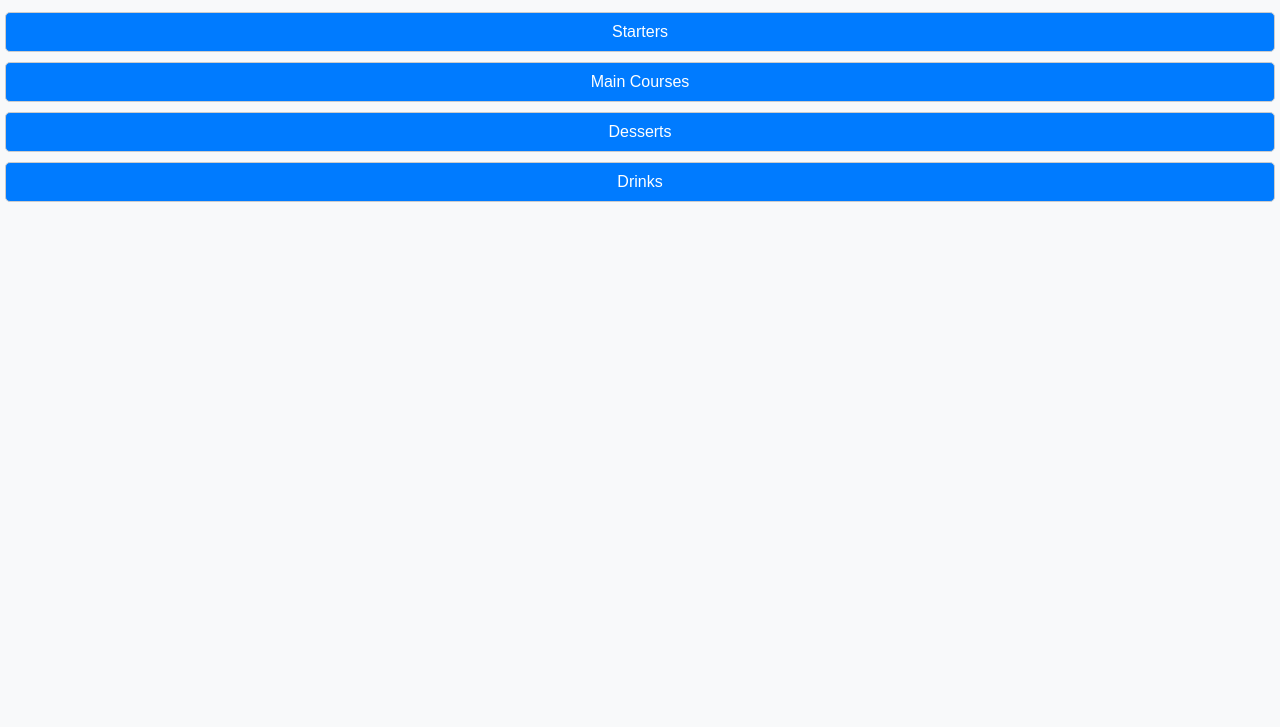
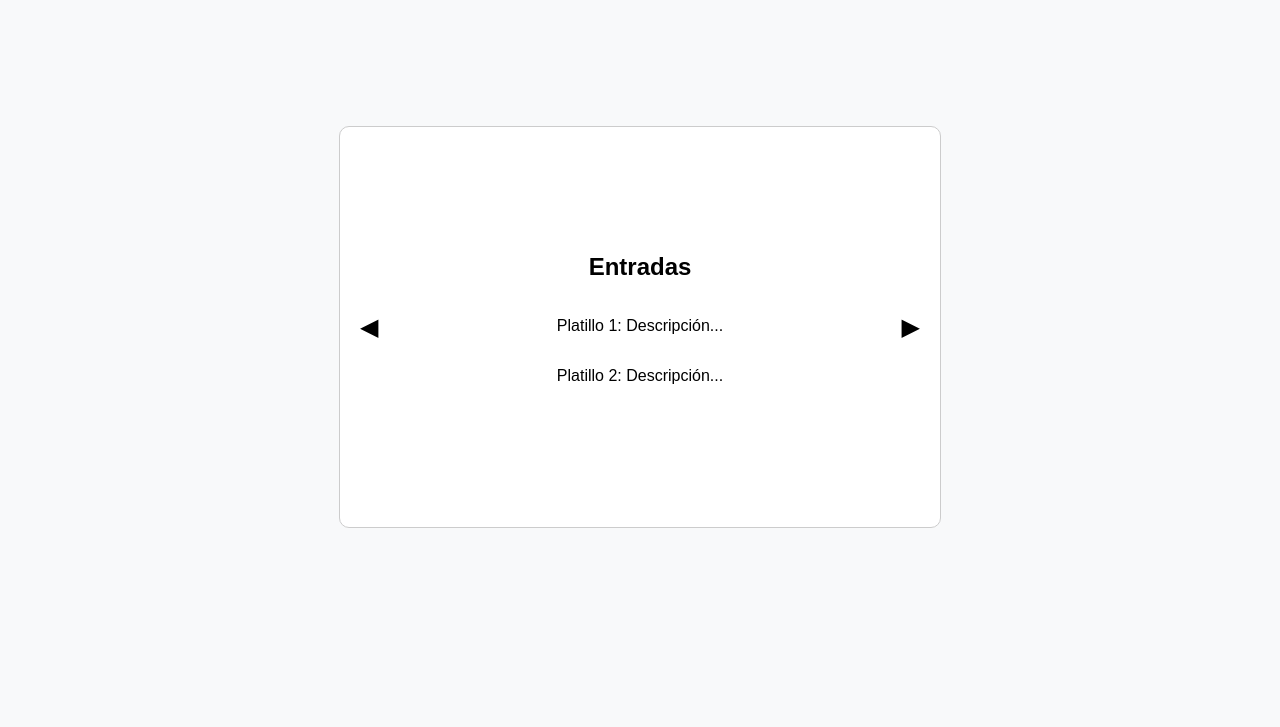
Before and after one commit to xboy-ncode/xboy-ncode.github.io, a plain HTML site: page index.html in a window 1280 px wide. Shown: the part 73-800 px from the top of the page. Drawn offline with Linux system fonts and the light colour scheme.

Commit message:
Translate index.html to Spanish and implement a menu navigation system with page transitions

```diff
--- a/index.html
+++ b/index.html
@@ -1,101 +1,32 @@
 <!DOCTYPE html>
-<html lang="en">
+<html lang="es">
 <head>
-    <meta charset="UTF-8">
-    <meta name="viewport" content="width=device-width, initial-scale=1.0">
-    <title>Restaurant Menu</title>
-    <style>
-        body {
-            font-family: Arial, sans-serif;
-            margin: 0;
-            padding: 0;
-            background-color: #f8f9fa;
-        }
-        .menu {
-            display: flex;
-            justify-content: space-around;
-            margin-top: 20px;
-            flex-wrap: wrap;
-        }
-        .menu-item {
-            cursor: pointer;
-            padding: 10px 20px;
-            border: 1px solid #ccc;
-            border-radius: 5px;
-            background-color: #007bff;
-            color: white;
-            margin: 5px;
-            flex: 1 1 calc(50% - 10px);
-            text-align: center;
-            transition: background-color 0.3s, transform 0.3s;
-        }
-        .menu-item:hover {
-            background-color: #0056b3;
-            transform: scale(1.05);
-        }
-        .content {
-            display: none;
-            margin-top: 20px;
-            padding: 20px;
-            background-color: white;
-            border-radius: 5px;
-            box-shadow: 0 0 10px rgba(0, 0, 0, 0.1);
-            animation: fadeIn 0.5s;
-        }
-        .content.active {
-            display: block;
-        }
-        @media (max-width: 600px) {
-            .menu-item {
-                flex: 1 1 100%;
-            }
-        }
-        @keyframes fadeIn {
-            from { opacity: 0; }
-            to { opacity: 1; }
-        }
-    </style>
+  <meta charset="UTF-8">
+  <meta name="viewport" content="width=device-width, initial-scale=1.0">
+  <title>Menú Interactivo</title>
+  <link rel="stylesheet" href="styles.css">
 </head>
 <body>
-    <h1 style="text-align: center; color: #007bff;">Restaurant Menu</h1>
-    <div class="menu">
-        <div class="menu-item" onclick="showContent('starters')">Starters</div>
-        <div class="menu-item" onclick="showContent('main-courses')">Main Courses</div>
-        <div class="menu-item" onclick="showContent('desserts')">Desserts</div>
-        <div class="menu-item" onclick="showContent('drinks')">Drinks</div>
+  <div class="menu-container">
+    <div class="menu-page active" id="page-1">
+      <h1>Entradas</h1>
+      <p>Platillo 1: Descripción...</p>
+      <p>Platillo 2: Descripción...</p>
     </div>
-    <div id="starters" class="content">
-        <h2>Starters</h2>
-        <p>Here are some delicious starters...</p>
+    <div class="menu-page" id="page-2">
+      <h1>Platos Fuertes</h1>
+      <p>Platillo 3: Descripción...</p>
+      <p>Platillo 4: Descripción...</p>
     </div>
-    <div id="main-courses" class="content">
-        <h2>Main Courses</h2>
-        <p>Here are some delicious main courses...</p>
+    <div class="menu-page" id="page-3">
+      <h1>Postres</h1>
+      <p>Postre 1: Descripción...</p>
+      <p>Postre 2: Descripción...</p>
     </div>
-    <div id="desserts" class="content">
-        <h2>Desserts</h2>
-        <p>Here are some delicious desserts...</p>
-    </div>
-    <div id="drinks" class="content">
-        <h2>Drinks</h2>
-        <p>Here are some refreshing drinks...</p>
-    </div>
-    <script>
-        function showContent(id) {
-            var contents = document.querySelectorAll('.content');
-            contents.forEach(function(content) {
-                content.classList.remove('active');
-            });
-            document.getElementById(id).classList.add('active');
-        }
+    <button class="nav-button left">◀</button>
+    <button class="nav-button right">▶</button>
+  </div>
 
-        document.addEventListener('touchstart', function(event) {
-            var target = event.target;
-            if (target.classList.contains('menu-item')) {
-                var id = target.getAttribute('onclick').match(/'([^']+)'/)[1];
-                showContent(id);
-            }
-        });
-    </script>
+  <script src="script.js"></script>
 </body>
 </html>
--- /dev/null
+++ b/styles.css
@@ -0,0 +1,70 @@
+/* Estilos generales */
+body {
+    font-family: Arial, sans-serif;
+    display: flex;
+    justify-content: center;
+    align-items: center;
+    height: 100vh;
+    margin: 0;
+    background-color: #f8f9fa;
+  }
+
+  .menu-container {
+    position: relative;
+    width: 80%;
+    max-width: 600px;
+    height: 400px;
+    overflow: hidden;
+    border: 1px solid #ccc;
+    border-radius: 10px;
+    background-color: white;
+  }
+
+  /* Estilos de cada página del menú */
+  .menu-page {
+    position: absolute;
+    top: 0;
+    left: 100%;
+    width: 100%;
+    height: 100%;
+    padding: 20px;
+    box-sizing: border-box;
+    transition: left 0.4s ease;
+    display: flex;
+    flex-direction: column;
+    justify-content: center;
+    align-items: center;
+  }
+
+  .menu-page h1 {
+    margin: 0 0 20px;
+    font-size: 24px;
+  }
+
+  .menu-page.active {
+    left: 0;
+  }
+
+  /* Botones de navegación */
+  .nav-button {
+    position: absolute;
+    top: 50%;
+    transform: translateY(-50%);
+    background: none;
+    border: none;
+    font-size: 24px;
+    cursor: pointer;
+    padding: 10px;
+  }
+
+  .nav-button.left {
+    left: 10px;
+  }
+
+  .nav-button.right {
+    right: 10px;
+  }
+
+  .nav-button:focus {
+    outline: none;
+  }
```
Also changed, not shown: scripts.js (added, +44 -0 lines).
